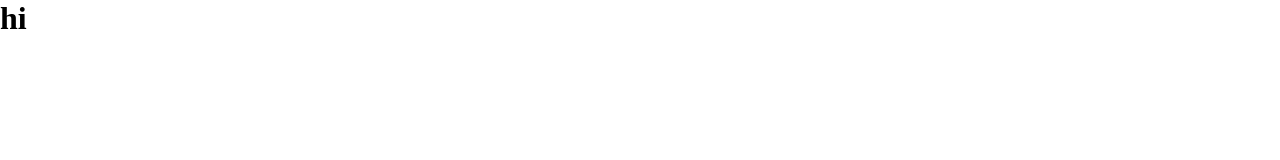
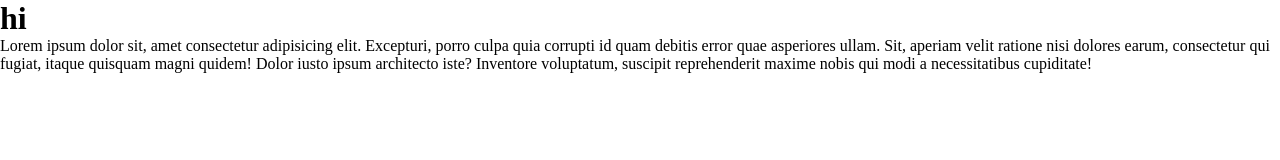
Before and after one commit to mahizaman/etc, a plain HTML site: page index.html in a window 1280 px wide. Drawn offline with Linux system fonts and the light colour scheme.

Commit message:
ghsgdjhd

```diff
--- a/index.html
+++ b/index.html
@@ -9,5 +9,8 @@
 </head>
 <body>
     <h1>hi</h1>
+    <p>
+        Lorem ipsum dolor sit, amet consectetur adipisicing elit. Excepturi, porro culpa quia corrupti id quam debitis error quae asperiores ullam. Sit, aperiam velit ratione nisi dolores earum, consectetur qui fugiat, itaque quisquam magni quidem! Dolor iusto ipsum architecto iste? Inventore voluptatum, suscipit reprehenderit maxime nobis qui modi a necessitatibus cupiditate!
+    </p>
 </body>
 </html>
```
